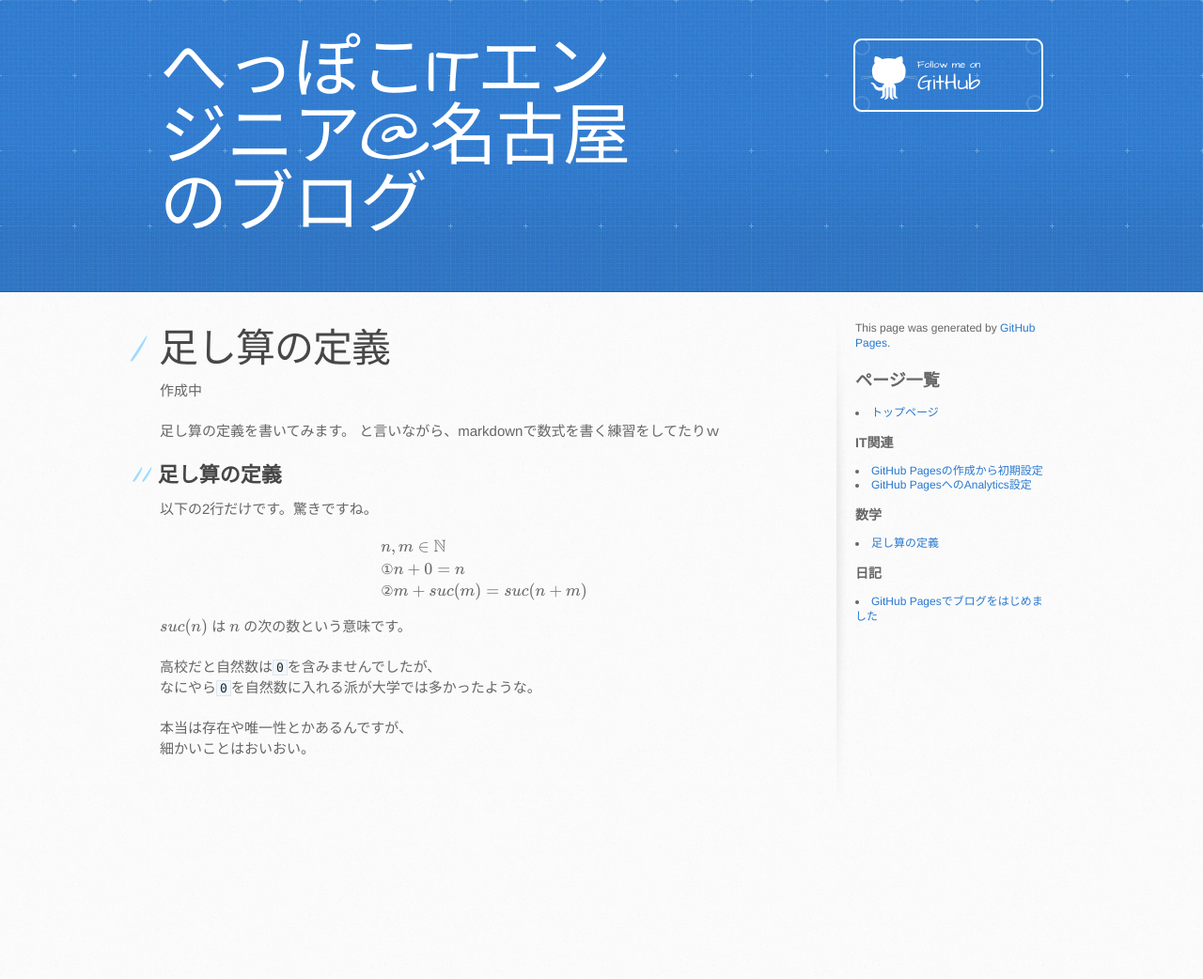
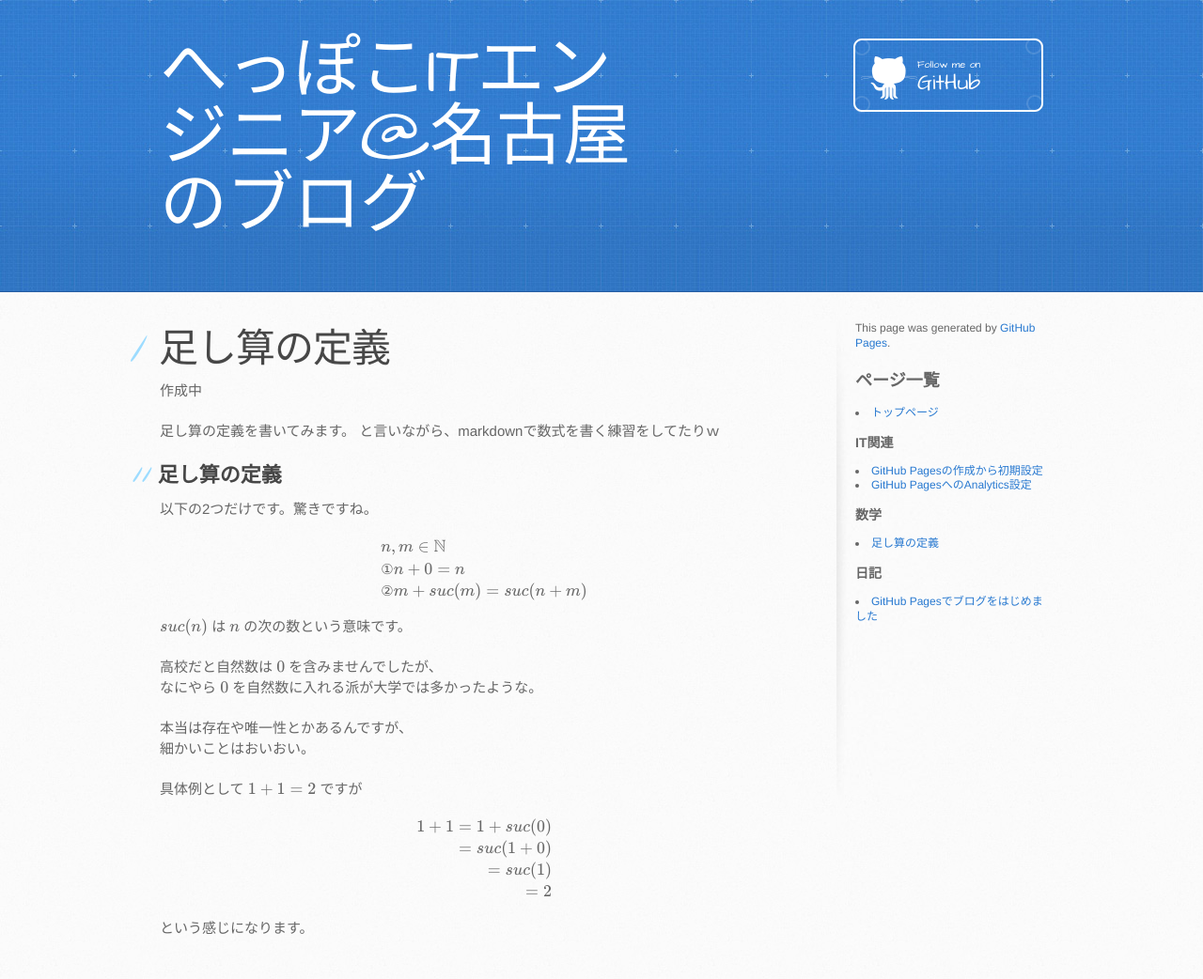
Before and after one commit to mtaketani113/mtaketani113.github.io, a Jekyll site: the page built from math/addDefinition.md, in a window 1280 px wide. Shown: the whole page at 94% size. Built offline with Jekyll 4.4.1, drawn with Linux system fonts in a browser that asks for light colours; the repository's description, which GitHub fills in, is left out; before the commit the page ends 900 px from its top, so only the background shows below that.

Commit message:
1+1=2の説明を記載

```diff
--- a/math/addDefinition.md
+++ b/math/addDefinition.md
@@ -14,7 +14,7 @@ category: 数学
 
 ## 足し算の定義
 
-以下の2行だけです。驚きですね。
+以下の2つだけです。驚きですね。
 
 $$
 \begin{align*}
@@ -26,8 +26,21 @@ $$
 
 $$ suc(n) $$ は $$ n $$ の次の数という意味です。
 
-高校だと自然数は`0`を含みませんでしたが、
-なにやら`0`を自然数に入れる派が大学では多かったような。
+高校だと自然数は $$ 0 $$ を含みませんでしたが、
+なにやら $$ 0 $$ を自然数に入れる派が大学では多かったような。
 
 本当は存在や唯一性とかあるんですが、
 細かいことはおいおい。
+
+具体例として $$ 1 + 1 = 2 $$ ですが
+
+$$
+\begin{align*}
+1 + 1 = 1 + suc(0) \\
+= suc(1 + 0) \\
+= suc(1) \\
+= 2
+\end{align*}
+$$
+
+という感じになります。
```
